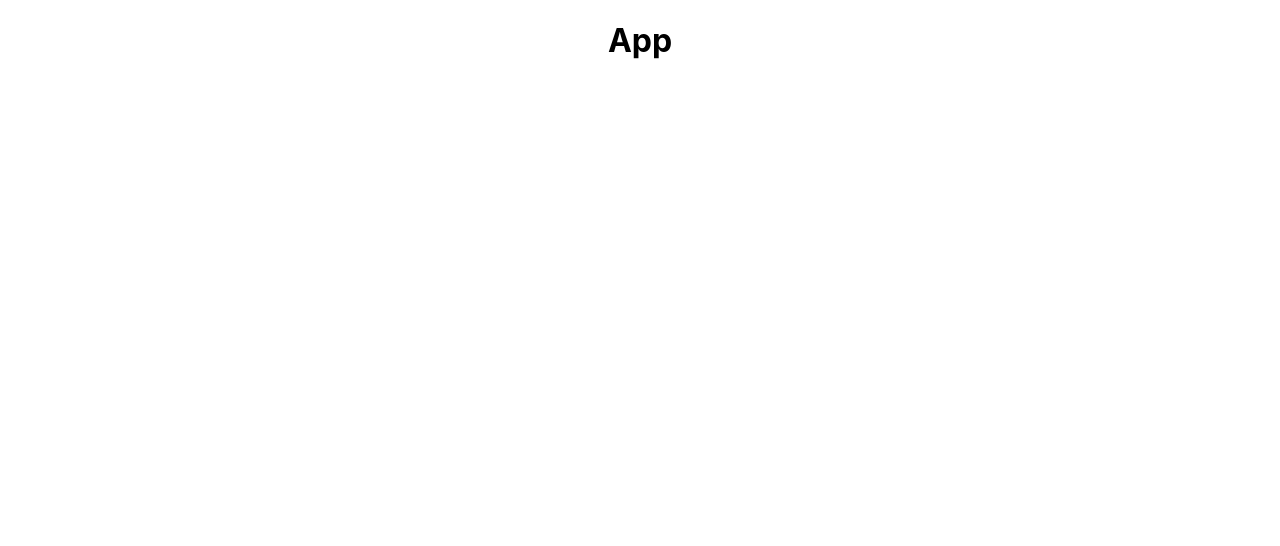
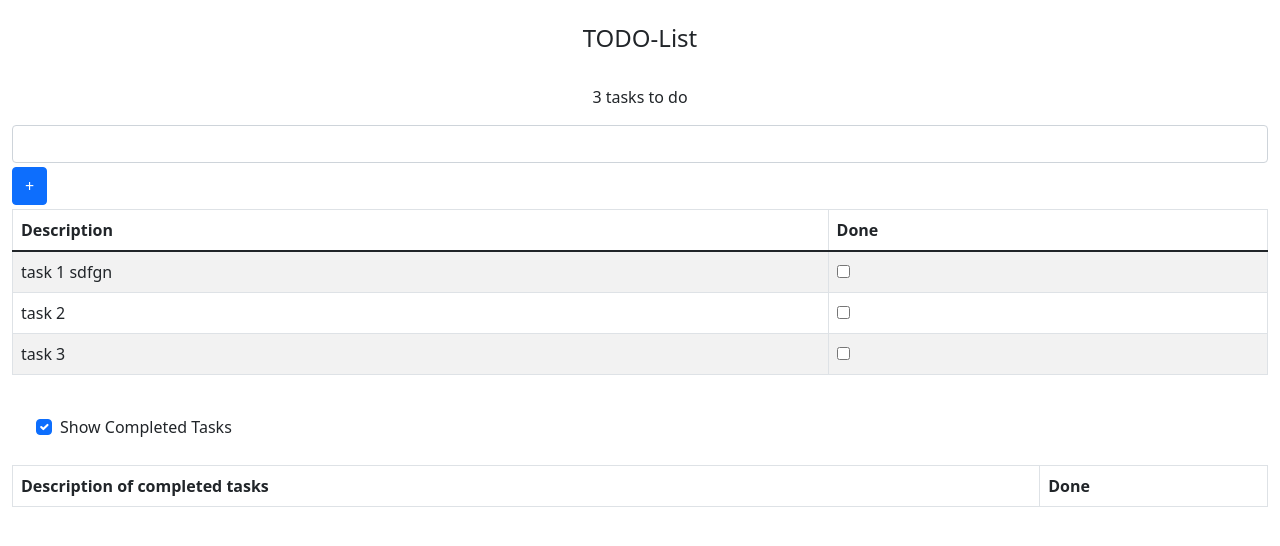
Before and after one commit to miguelgc95/todo-list, a React (Create React App) app: page / in a window 1280 px wide. Shown: the top 546 px of the page. Built offline with nearby package versions, Linux system fonts and the light colour scheme.

Commit message:
todo list app

```diff
--- a/package.json
+++ b/package.json
@@ -1,4 +1,5 @@
 {
+    "homepage": ".",
     "name": "todo-list-brave",
     "version": "0.1.0",
     "private": true,
@@ -6,6 +7,7 @@
         "@testing-library/jest-dom": "^5.11.4",
         "@testing-library/react": "^11.1.0",
         "@testing-library/user-event": "^12.1.10",
+        "bootstrap": "^5.1.3",
         "react": "^17.0.2",
         "react-dom": "^17.0.2",
         "react-scripts": "4.0.3",
--- a/src/App.css
+++ /dev/null
@@ -1,3 +0,0 @@
-.App {
-  text-align: center;
-}
--- a/src/App.js
+++ b/src/App.js
@@ -1,9 +1,105 @@
-import './App.css';
+import React, { useState, useEffect } from 'react';
+
+import { TaskBanner } from './components/TaskBanner';
+import { TaskRow } from './components/TaskRow';
+import { TaskCreator } from './components/TaskCreator';
+import { VisibilityControl } from './components/VisibilityControl';
+
 const App = () => {
-  return (
-    <div className="App">
-      <h1>App</h1>
-    </div>
-  );
-}
+    const [taskItems, setTaskItems] = useState([
+        { name: 'task 1', done: false },
+    ]);
+
+    const [showCompleted, setshowCompleted] = useState(false);
+
+    useEffect(() => {
+        let data = localStorage.getItem('tasks');
+        if (data != null) {
+            setTaskItems(JSON.parse(data));
+        } else {
+            setTaskItems([
+                { name: 'task 1 sdfgn', done: false },
+                { name: 'task 2', done: false },
+                { name: 'task 3', done: false },
+            ]);
+            setshowCompleted(true);
+        }
+    }, []);
+
+    useEffect(() => {
+        localStorage.setItem('tasks', JSON.stringify(taskItems));
+    }, [taskItems]);
+
+    const renderItems = doneValue => {
+        return taskItems
+            .filter(task => task.done === doneValue)
+            .map(task => (
+                <TaskRow task={task} key={task.name} toggleTask={toggleTask} />
+            ));
+    };
+
+    const createNewTask = taskName => {
+        if (!taskItems.find(t => t.name === taskName)) {
+            setTaskItems([...taskItems, { name: taskName, done: false }]);
+        }
+    };
+
+    const toggleTask = task => {
+        return setTaskItems(
+            taskItems.map(t =>
+                t.name === task.name ? { ...t, done: !t.done } : t
+            )
+        );
+    };
+
+    return (
+        <div className="App">
+            <TaskBanner taskItems={taskItems} />
+
+            <div className="container-fluid">
+                <TaskCreator callback={createNewTask} />
+
+                <table className="table table-striped table-bordered">
+                    <thead>
+                        <tr>
+                            <th>Description</th>
+                            <th>Done</th>
+                        </tr>
+                    </thead>
+                    <tbody>{renderItems(false)}</tbody>
+                </table>
+
+                <div className="p-4">
+                    <VisibilityControl
+                        description="Completed Tasks"
+                        isChecked={showCompleted}
+                        callback={checked => setshowCompleted(checked)}
+                    />
+                </div>
+                {showCompleted && (
+                    <table className="table table-striped table-bordered">
+                        <thead>
+                            <tr>
+                                <th>Description of completed tasks</th>
+                                <th>Done</th>
+                            </tr>
+                        </thead>
+                        <tbody>{renderItems(true)}</tbody>
+                    </table>
+                )}
+            </div>
+        </div>
+    );
+};
 export default App;
+
+// HACER DE ESTA PÁGINA ALGO DINÁMICO FUNCIONAL, ÚTIL E INTERESANTE
+// Añadir readme al repo del scaling
+// justgetflux.com investigar
+// Pedir cita centro de salud
+// renovación DNI
+// Expedición de título US
+// Certificación académica US
+// cambiar el caps mayus por el esc
+// corregir Desktop con desktop
+// corregir el teclado para poner por dedfecto el inglés, pero añadirle al inglés la posibilidad de poner ñs y acentos
--- /dev/null
+++ b/src/components/TaskBanner.jsx
@@ -0,0 +1,12 @@
+import React from 'react';
+
+export const TaskBanner = props => {
+    return (
+        <>
+            <h4 className="text-center p-4">TODO-List</h4>
+            <p className="text-center">
+                {props.taskItems.filter(t => !t.done).length} tasks to do
+            </p>
+        </>
+    );
+};
--- /dev/null
+++ b/src/components/TaskCreator.jsx
@@ -0,0 +1,27 @@
+import React, { useState } from 'react';
+
+export const TaskCreator = props => {
+    const [newTaskName, setNewTaskName] = useState('');
+
+    const updateNewTaskValue = e => setNewTaskName(e.target.value);
+
+    const createNewTask = () => {
+        console.log(newTaskName);
+        props.callback(newTaskName);
+        setNewTaskName(' ');
+    };
+
+    return (
+        <div className="my-1">
+            <input
+                type="text"
+                className="form-control"
+                value={newTaskName}
+                onChange={updateNewTaskValue}
+            />
+            <button className="btn btn-primary mt-1" onClick={createNewTask}>
+                +
+            </button>
+        </div>
+    );
+};
--- /dev/null
+++ b/src/components/TaskRow.jsx
@@ -0,0 +1,14 @@
+import React from 'react';
+
+export const TaskRow = props => (
+    <tr key={props.task.name}>
+        <td>{props.task.name}</td>
+        <td>
+            <input
+                type="checkbox"
+                checked={props.task.done}
+                onChange={() => props.toggleTask(props.task)}
+            />
+        </td>
+    </tr>
+);
--- /dev/null
+++ b/src/components/VisibilityControl.jsx
@@ -0,0 +1,15 @@
+import React from 'react';
+
+export const VisibilityControl = props => {
+    return (
+        <div className="form-check">
+            <input
+                type="checkbox"
+                className="form-check-input"
+                checked={props.isChecked}
+                onChange={e => props.callback(e.target.checked)}
+            />
+            <label htmlFor="form-check-label">Show {props.description}</label>
+        </div>
+    );
+};
--- a/src/index.css
+++ /dev/null
@@ -1,13 +0,0 @@
-body {
-  margin: 0;
-  font-family: -apple-system, BlinkMacSystemFont, 'Segoe UI', 'Roboto', 'Oxygen',
-    'Ubuntu', 'Cantarell', 'Fira Sans', 'Droid Sans', 'Helvetica Neue',
-    sans-serif;
-  -webkit-font-smoothing: antialiased;
-  -moz-osx-font-smoothing: grayscale;
-}
-
-code {
-  font-family: source-code-pro, Menlo, Monaco, Consolas, 'Courier New',
-    monospace;
-}
--- a/src/index.js
+++ b/src/index.js
@@ -1,9 +1,7 @@
 import React from 'react';
 import ReactDOM from 'react-dom';
-import './index.css';
 import App from './App';
 
-ReactDOM.render(
-  <App />,
-  document.getElementById('root')
-);
+import 'bootstrap/dist/css/bootstrap.min.css';
+
+ReactDOM.render(<App />, document.getElementById('root'));
```
Also changed, not shown: 2 other files (tests, documents, lock files or other folders). Lines whose indentation alone changed are shown as unchanged.
